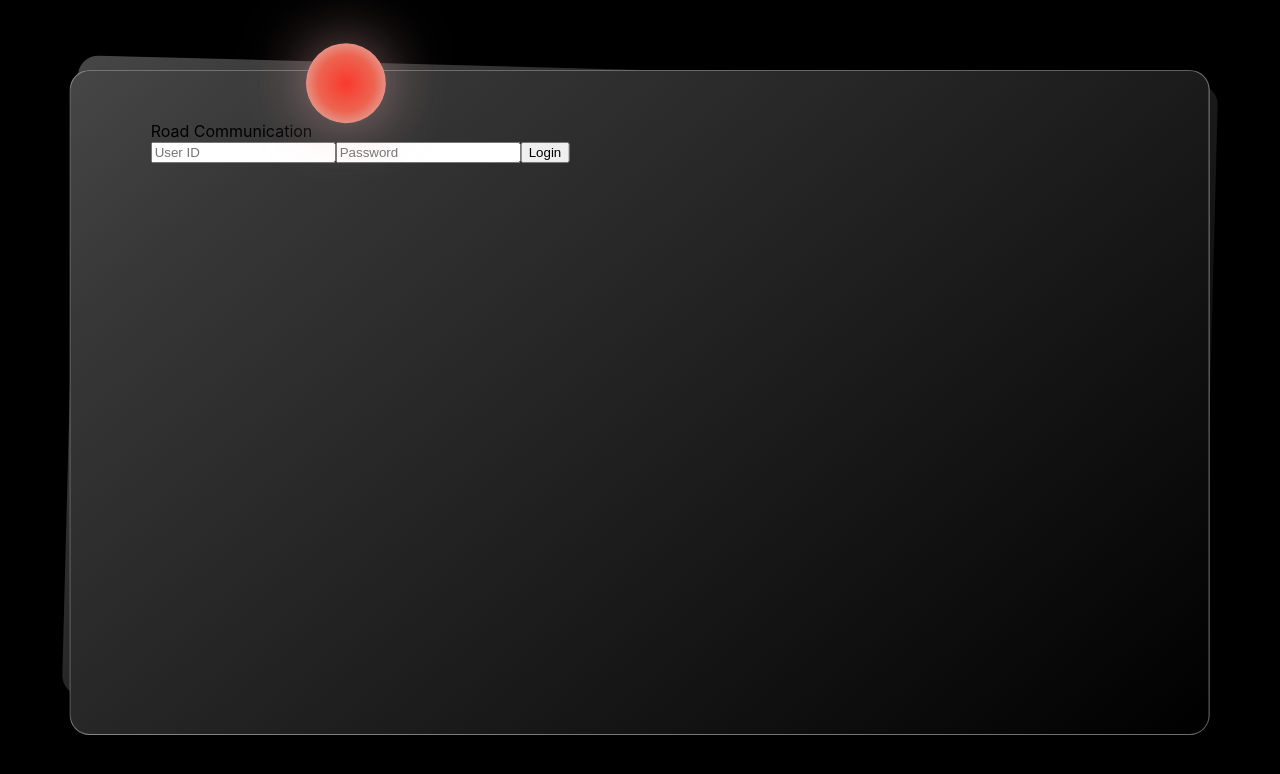
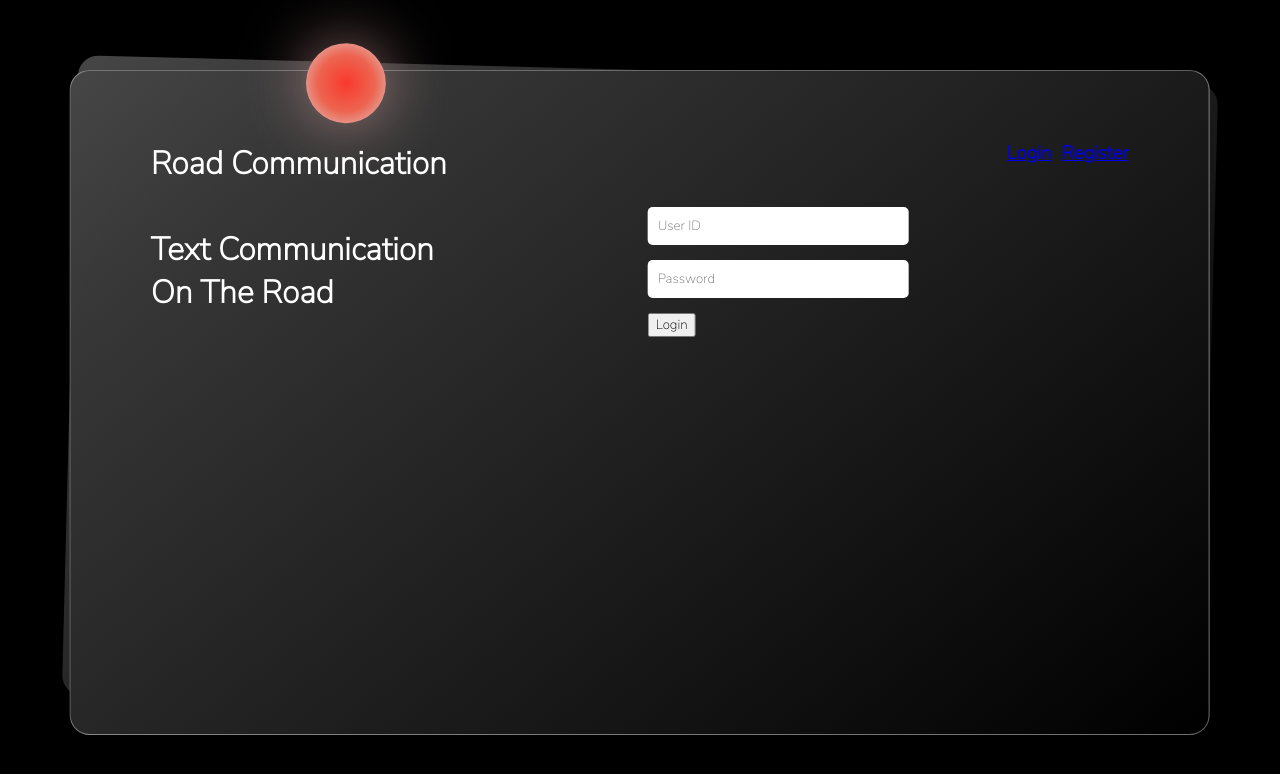
Before and after one commit to ExceedGroup14/road-communication-frontend, a React (Create React App) app: page /Login in a window 1280 px wide. Shown: the top 774 px of the page. Built offline with nearby package versions, Linux system fonts and the light colour scheme.

Commit message:
Improve Login page and request from API

```diff
--- a/package.json
+++ b/package.json
@@ -6,7 +6,10 @@
     "@testing-library/jest-dom": "^5.16.2",
     "@testing-library/react": "^12.1.3",
     "@testing-library/user-event": "^13.5.0",
+    "axios": "^0.26.0",
+    "bootstrap": "^5.1.3",
     "react": "^17.0.2",
+    "react-bootstrap": "^2.1.2",
     "react-dom": "^17.0.2",
     "react-router-dom": "^6.2.1",
     "react-scripts": "5.0.0",
--- /dev/null
+++ b/src/components/AuthMenubar.css
@@ -0,0 +1,16 @@
+.flex-container {
+  display: flex;
+  justify-content: space-between;
+}
+
+.title {
+  color: white;
+}
+
+.auth-action {
+  display: flex;
+}
+
+.authtype-button {
+  margin-left: 10px;
+}
--- /dev/null
+++ b/src/components/AuthMenubar.js
@@ -0,0 +1,23 @@
+import React from 'react'
+import { Link } from 'react-router-dom'
+import '../components/AuthMenubar.css'
+
+const AuthMenubar = () => {
+  return (
+    <div className="flex-container">
+      <div>
+        <h1 className="title">Road Communication</h1>
+      </div>
+      <div className="auth-action">
+        <Link to={`/login`}>
+          <h3 className="authtype-button">Login</h3>
+        </Link>
+        <Link to={`/register`}>
+          <h3 className="authtype-button">Register</h3>
+        </Link>
+      </div>
+    </div>
+  )
+}
+
+export default AuthMenubar
--- a/src/components/Loginform.css
+++ b/src/components/Loginform.css
@@ -0,0 +1,24 @@
+* {
+  font-family: 'Nunito Sans', sans-serif;
+}
+
+.login {
+  column-count: 2;
+}
+
+.title-section {
+  color: #fff;
+}
+
+.form-section {
+  width: 50%;
+}
+
+.login input {
+  background-color: white;
+  border: none;
+  padding: 10px;
+  border-radius: 5px;
+  width: 100%;
+  margin-bottom: 15px;
+}
--- a/src/components/Loginform.js
+++ b/src/components/Loginform.js
@@ -1,24 +1,31 @@
 import React from 'react'
 import '../components/Loginform.css'
+import AuthMenubar from './AuthMenubar'
 
 const Loginform = (props) => {
   return (
     <div className="outer-container">
       <div id="circle"></div>
-      <div className="container login">
-        <div className="title">Road Communication</div>
-        <div className="">
+      <div className="container">
+        <AuthMenubar />
+        <div className="login">
+          <div className="title-section">
+            <h1 className="">
+              Text Communication <br /> On The Road
+            </h1>
+          </div>
+          <div className="form-section">
             <form className="loginform">
               <input
                 placeholder="User ID"
-              value={props.Uid}
-              onChange={(e) => props.setUid(e.target.value)}
+                value={props.username}
+                onChange={(e) => props.setUsername(e.target.value)}
               />
               <input
                 type="password"
                 placeholder="Password"
-              value={props.Pass}
-              onChange={(e) => props.setPass(e.target.value)}
+                value={props.password}
+                onChange={(e) => props.setPassword(e.target.value)}
               />
               <button
                 className="inputbutton"
@@ -31,6 +38,7 @@ const Loginform = (props) => {
           </div>
         </div>
       </div>
+    </div>
   )
 }
 
--- a/src/pages/Login.js
+++ b/src/pages/Login.js
@@ -1,10 +1,33 @@
-import React from 'react'
+import React, { useState } from 'react'
 import Loginform from '../components/Loginform'
+import axios from 'axios'
 
 const Login = () => {
+  const [username, setUsername] = useState('')
+  const [password, setPassword] = useState('')
+
+  async function onSubmit(e) {
+    e.preventDefault()
+    let data = {
+      username: username,
+      password: password,
+    }
+    const response = await axios.post(
+      'https://ecourse.cpe.ku.ac.th/exceed14/api/login/',
+      data
+    )
+    console.log(response.data)
+    alert('See data in console')
+  }
   return (
     <div className="loginpage">
-      <Loginform />
+      <Loginform
+        username={username}
+        password={password}
+        onClick={onSubmit}
+        setUsername={setUsername}
+        setPassword={setPassword}
+      />
     </div>
   )
 }
```
Also changed, not shown: src/pages/Register.js (added, +9 -0 lines), 1 other file (tests, documents, lock files or other folders). Lines whose indentation alone changed are shown as unchanged.
